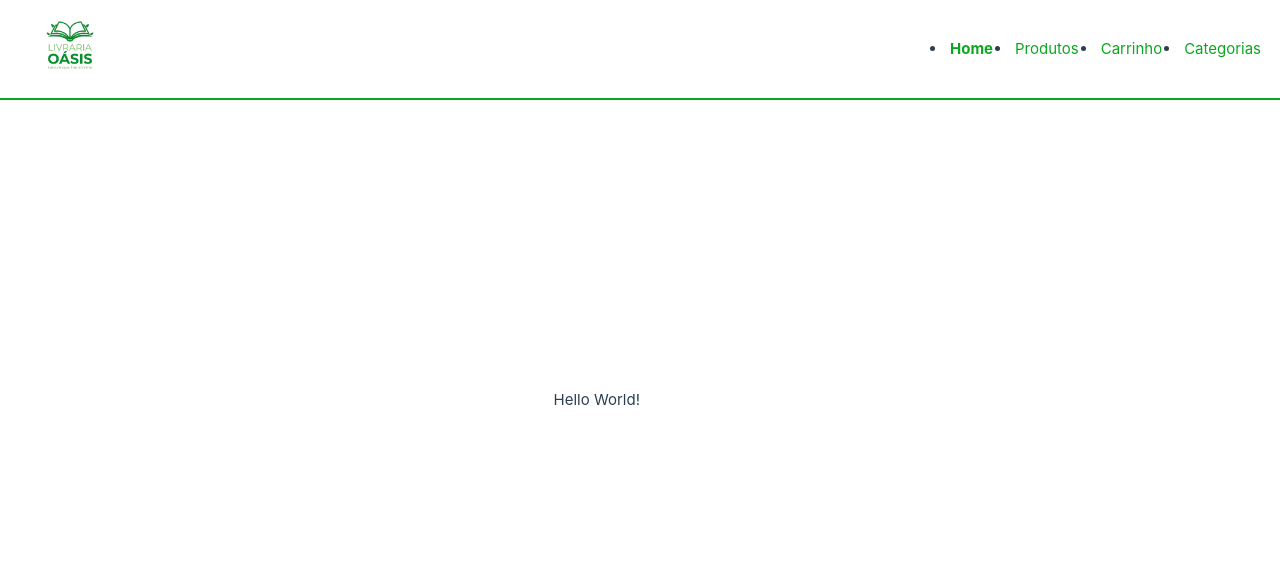
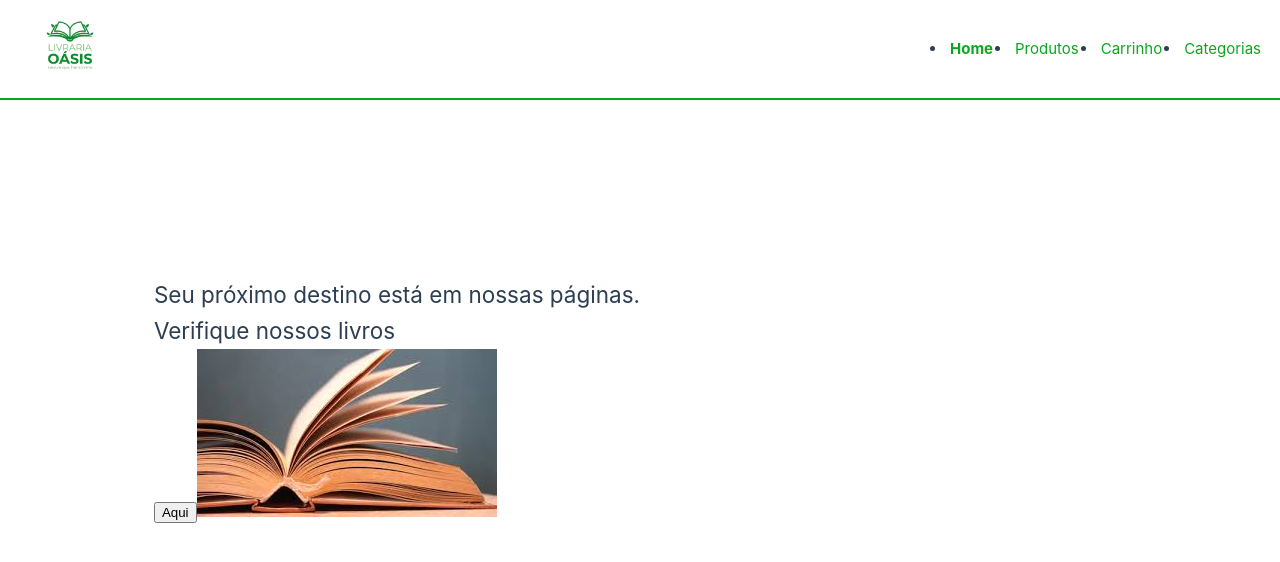
Before and after one commit to JoaoHBB2010/projeto_livraria, a Vue app: page / in a window 1280 px wide. Shown: the top 562 px of the page. Built offline with nearby package versions, Linux system fonts and the light colour scheme.

Commit message:
Inicio da criação do HOME

```diff
--- a/src/components/layout/HomeView.vue
+++ b/src/components/layout/HomeView.vue
@@ -3,9 +3,13 @@
 </script>
 
 <template>
-  Hello World!
+  <section>
+    <h1>Seu próximo destino está em nossas páginas.</h1>
+    <h2>Verifique nossos livros</h2> <button>Aqui</button>
+  <img src="/public/livrariasite.jpeg" alt="Livro">
+  </section>
+
 </template>
 
 <style scoped>
-
 </style>
```
Also changed, not shown: public/livrariasite.jpeg (added).
